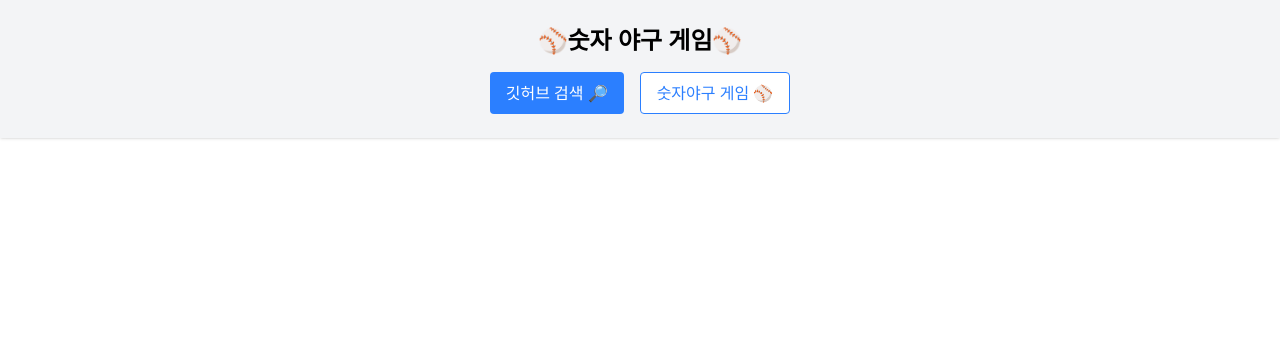
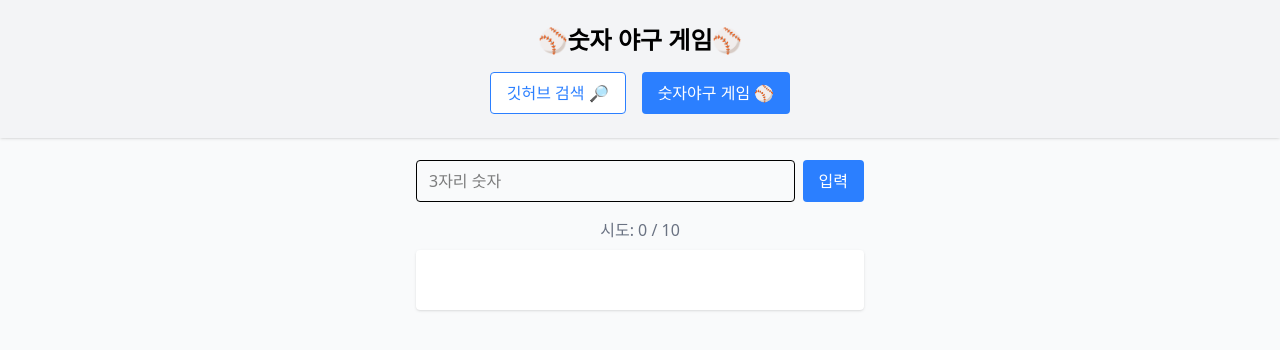
Before and after one commit to AT-SOPT-WEB/YoonjiLEE, a React (Vite) app in the folder week3_assignment/: page / in a window 1280 px wide. Both pictures are taken after a click on the button "숫자야구 게임 ⚾️". Shown: the top 350 px of the page. Built offline with nearby package versions, Linux system fonts and the light colour scheme.

Commit message:
feat: 숫자야구

```diff
--- a/week3_assignment/src/App.jsx
+++ b/week3_assignment/src/App.jsx
@@ -1,11 +1,17 @@
+import { useState } from "react";
 import Header from "./components/Header";
+import BaseballGame from "./components/BaseballGame";
+import Github from "./components/GitHub";
 
-function App() {
+export default function App() {
+  const [tab, setTab] = useState("github");
   return (
-    <div className="min-h-screen">
-      <Header tab="github" setTab={() => {}} />
+    <div className="min-h-screen bg-gray-50">
+      <Header tab={tab} setTab={setTab} />
+      <main className="pt-32">
+        {tab === "github" && <Github />}
+        {tab === "baseball" && <BaseballGame />}
+      </main>
     </div>
   );
 }
-
-export default App;
--- a/week3_assignment/src/components/BaseballGame.jsx
+++ b/week3_assignment/src/components/BaseballGame.jsx
@@ -1,11 +1,101 @@
-import React from 'react'
+import { useState, useRef, useEffect } from "react";
 
-const BaseballGame = () => {
-  return (
-    <div>
-
-    </div>
-  )
+function getRandomAnswer() {
+  let nums = [];
+  while (nums.length < 3) {
+    const n = Math.floor(Math.random() * 10);
+    if (!nums.includes(n)) nums.push(n);
+  }
+  return nums.join("");
 }
 
-export default BaseballGame
+export default function BaseballGame() {
+  const [answer, setAnswer] = useState(getRandomAnswer());
+  const [input, setInput] = useState("");
+  const [message, setMessage] = useState("");
+  const [history, setHistory] = useState([]);
+  const [count, setCount] = useState(0);
+  const [status, setStatus] = useState("playing");
+  const timerRef = useRef();
+
+  const resetGame = () => {
+    setAnswer(getRandomAnswer());
+    setInput("");
+    setMessage("");
+    setHistory([]);
+    setCount(0);
+    setStatus("playing");
+  };
+
+  useEffect(() => {
+    if (status === "win") {
+      setMessage("🎉 정답! 3초 후 게임이 초기화됩니다.");
+      timerRef.current = setTimeout(resetGame, 3000);
+    }
+    if (status === "lose") {
+      setMessage(`😢 10회 실패! 정답은 ${answer}입니다. 5초 후 게임이 초기화됩니다.`);
+      timerRef.current = setTimeout(resetGame, 5000);
+    }
+    return () => clearTimeout(timerRef.current);
+  }, [status]);
+
+  const handleSubmit = (e) => {
+    e.preventDefault();
+    if (!/^\d{3}$/.test(input)) {
+      setMessage("⚠️ 3자리 숫자만 입력하세요.");
+      return;
+    }
+    if (new Set(input).size !== 3) {
+      setMessage("⚠️ 중복 없는 3자리 숫자만 입력하세요.");
+      return;
+    }
+    if (status !== "playing") return;
+
+    let strike = 0, ball = 0;
+    for (let i = 0; i < 3; i++) {
+      if (input[i] === answer[i]) strike++;
+      else if (answer.includes(input[i])) ball++;
+    }
+    const result = `${input} - ${strike}스트라이크 ${ball}볼`;
+    setHistory((prev) => [...prev, result]);
+    setCount((c) => c + 1);
+
+    if (strike === 3) {
+      setStatus("win");
+    } else if (count + 1 >= 10) {
+      setStatus("lose");
+    } else {
+      setMessage(result);
+    }
+    setInput("");
+  };
+
+  return (
+    <main className="max-w-md mx-auto mt-8">
+      <section aria-labelledby="baseball-game-title">
+        <h2 id="baseball-game-title" className="sr-only">숫자야구 게임</h2>
+        <form className="flex gap-2 mb-4" onSubmit={handleSubmit}>
+          <input
+            className="flex-1 border rounded px-3 py-2"
+            placeholder="3자리 숫자"
+            value={input}
+            maxLength={3}
+            onChange={e => setInput(e.target.value.replace(/[^0-9]/g, ""))}
+            disabled={status !== "playing"}
+            aria-label="3자리 숫자 입력"
+          />
+          <button className="bg-blue-500 text-white px-4 py-2 rounded" type="submit" disabled={status !== "playing"}>
+            입력
+          </button>
+        </form>
+        <p className="mb-2 text-center" aria-live="polite">{message}</p>
+        <p className="mb-2 text-center text-gray-500">시도: {count} / 10</p>
+        <ul className="bg-white rounded shadow p-4 min-h-[60px]" aria-label="이전 시도 결과">
+          {history.map((h, i) => (
+            <li key={i} className="mb-1">{h}</li>
+          ))}
+        </ul>
+      </section>
+    </main>
+  );
+}
--- a/week3_assignment/src/components/GitHub.jsx
+++ b/week3_assignment/src/components/GitHub.jsx
@@ -1,7 +1,11 @@
-import React from "react";
+import React from 'react'
 
 const GitHub = () => {
-  return <div></div>;
-};
+  return (
+    <div>
 
-export default GitHub;
+    </div>
+  )
+}
+
+export default GitHub
```
